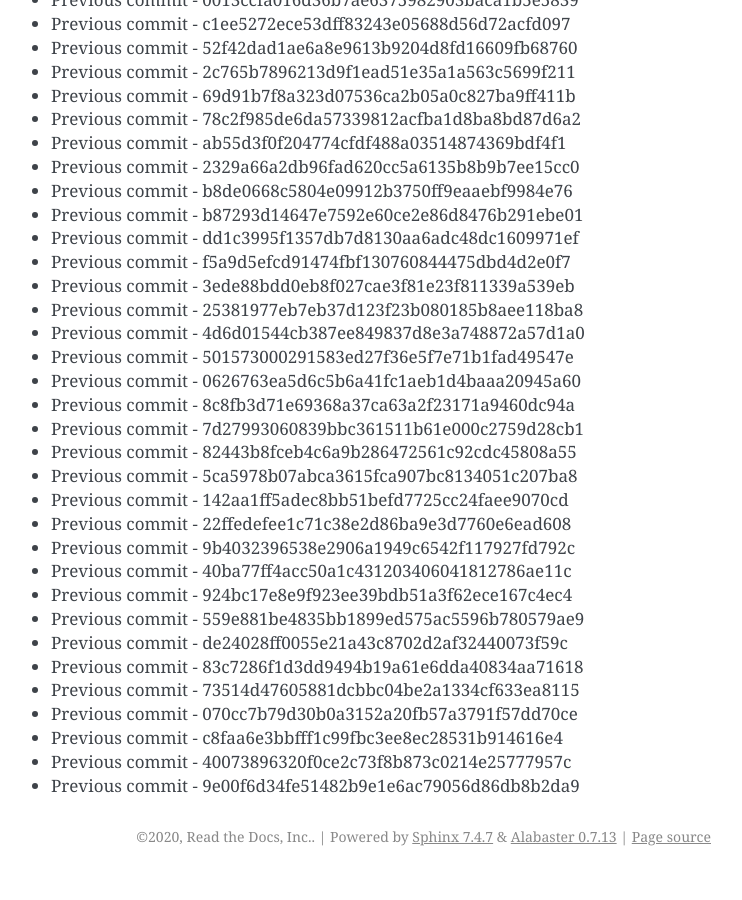
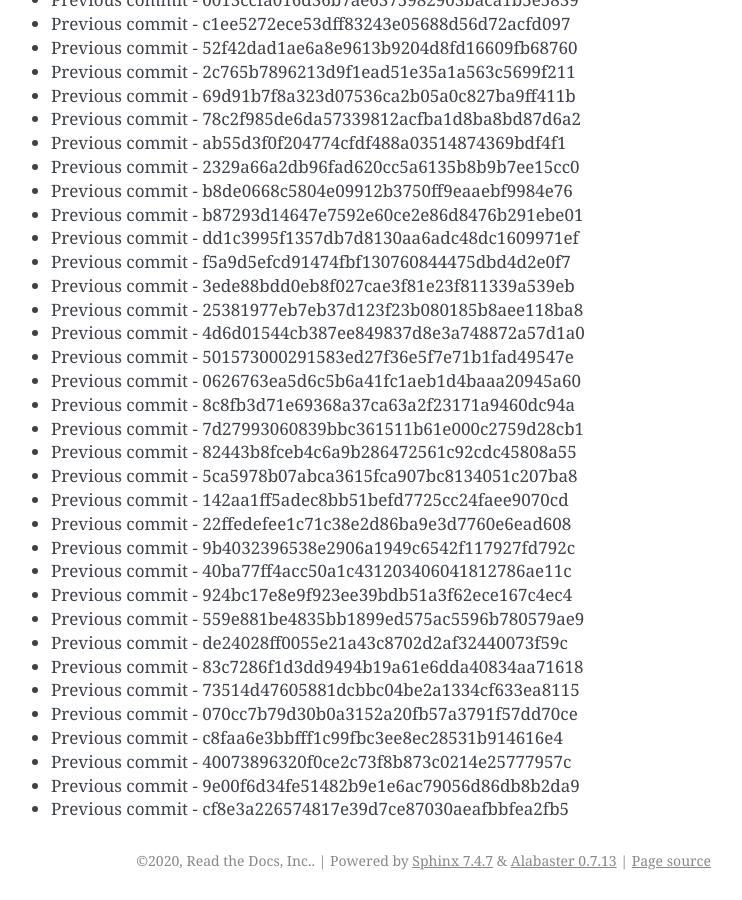
Before and after one commit to readthedocs/rtd-git-stresstest, a Sphinx documentation site: the page built from docs/updates.rst, in a window 1280 px wide and 900 px high, scrolled down 47892 px. Shown: the whole window, without its empty margins (399-1141 px from the left). Built offline with Sphinx 7.4.7, drawn with Linux system fonts in a browser that asks for light colours; before the commit the page ends 48768 px from its top, so only the background shows below that.

Commit message:
Generating commit from previous: cf8e3a226574817e39d7ce87030aeafbbfea2fb5

```diff
--- a/docs/updates.rst
+++ b/docs/updates.rst
@@ -2044,3 +2044,4 @@ It can be tested for any performance characteristics.
 * Previous commit - c8faa6e3bbfff1c99fbc3ee8ec28531b914616e4
 * Previous commit - 40073896320f0ce2c73f8b873c0214e25777957c
 * Previous commit - 9e00f6d34fe51482b9e1e6ac79056d86db8b2da9
+* Previous commit - cf8e3a226574817e39d7ce87030aeafbbfea2fb5
```
